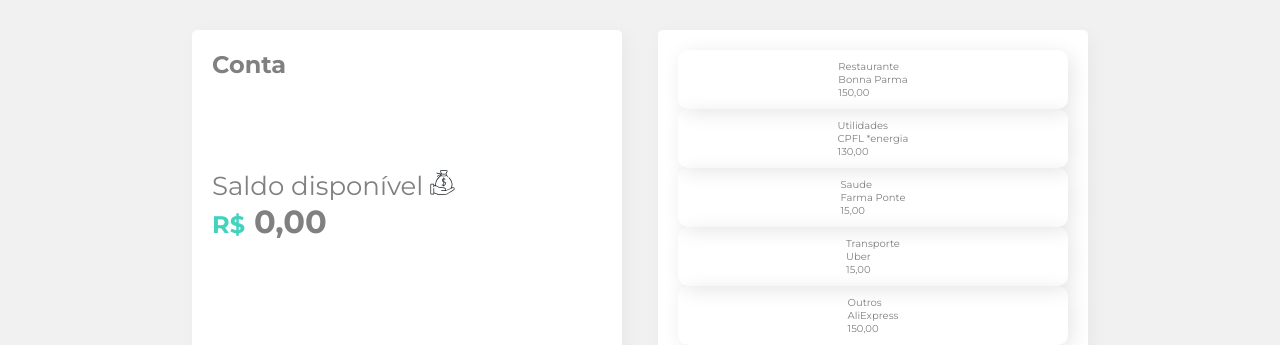
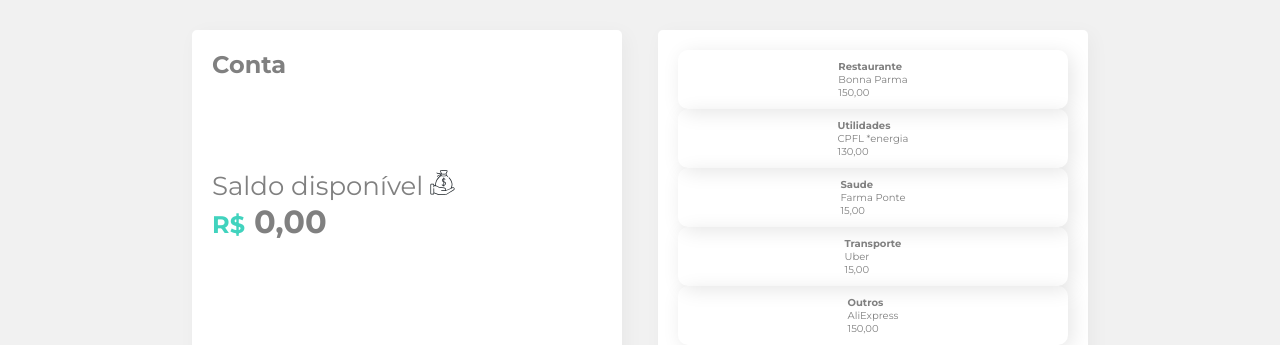
Before and after one commit to BernardoMoschen/Studies, a React (Create React App) app in the folder ReactJS/FormaçaoReactJs/alura-styled-components-master/: page / in a window 1280 px wide. Shown: the part 139-484 px from the top of the page. Built offline with nearby package versions, Linux system fonts and the light colour scheme.

Commit message:
feat: adds a text class to Item span

```diff
--- a/ReactJS/FormaçaoReactJs/alura-styled-components-master/src/Components/Item/Item.jsx
+++ b/ReactJS/FormaçaoReactJs/alura-styled-components-master/src/Components/Item/Item.jsx
@@ -4,11 +4,15 @@ import styled from 'styled-components'
 const Item = styled.div`
 display: flex;
 flex-direction: column;
+
+.text {
+  font-Weight: bold;
+}
 `
 
 export default ({type, from, value}) => (
   <Item>
-  <span>
+  <span className="text">
   {type}
   </span>
   <span>
```
